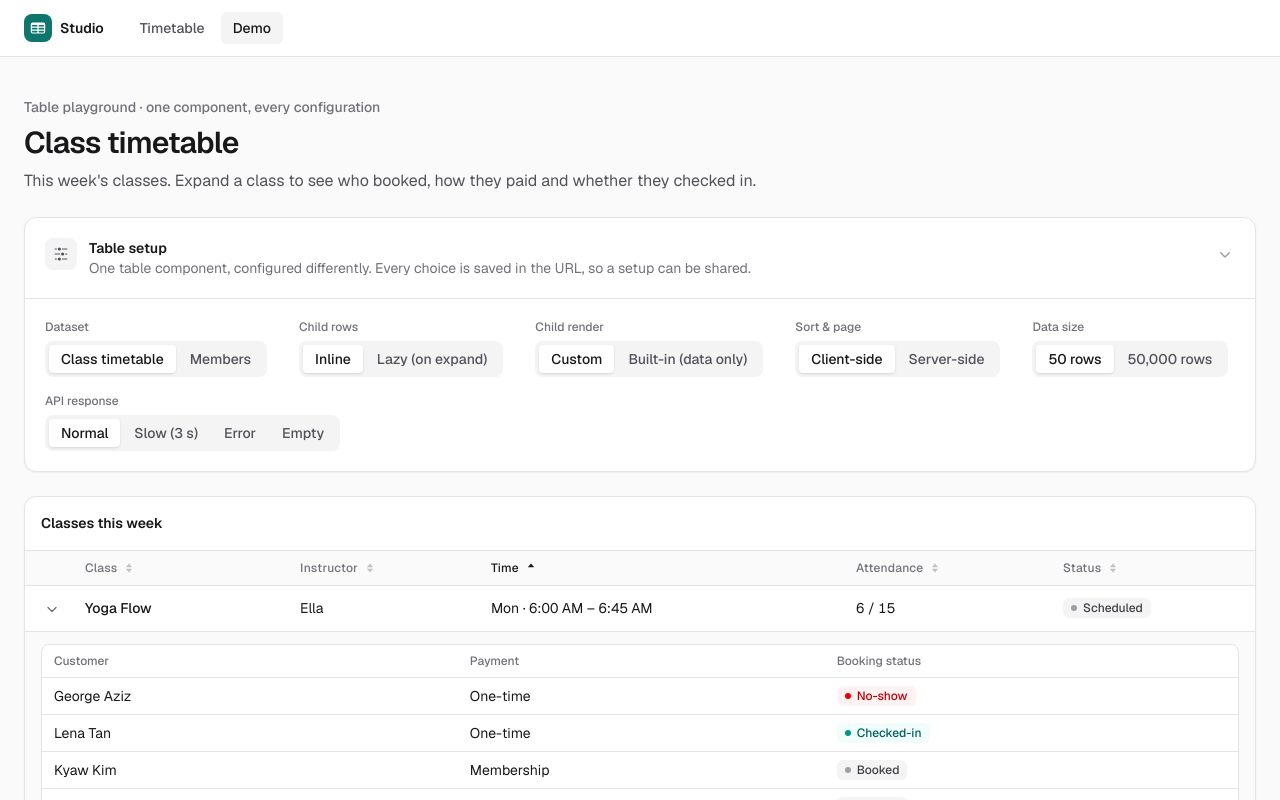
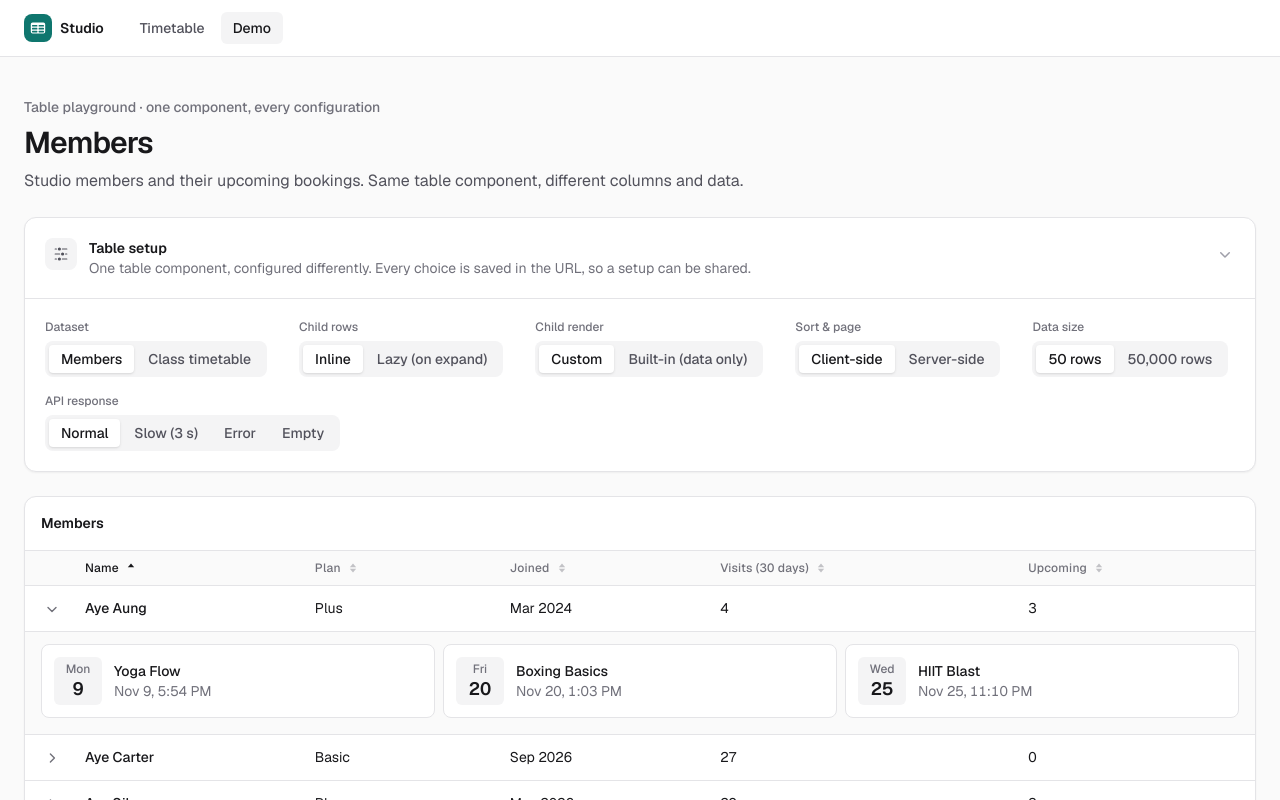
Before and after one commit to HtetWaiYann/reusable-data-table, a React (Vite) app: page /demo in a window 1280 px wide. Both pictures are taken after a click on the button 51 px from the left and 608 px from the top of the page. Shown: the top 800 px of the page. Built offline with nearby package versions, Linux system fonts and the light colour scheme.

Commit message:
feat: open the demo on members and show bookings as cards

```diff
--- a/src/features/common/childTable.ts
+++ b/src/features/common/childTable.ts
@@ -1,4 +1,4 @@
-// Shared Tailwind classes for the nested child tables (attendees, bookings). Arbitrary variants
+// Shared Tailwind classes for the custom child tables (attendees) and child empty messages. Arbitrary variants
 // ([&_th]) style the cells from the table, so each <th>/<td> stays free of repeated classes.
 
 /** The card around a child table: white on the detail row's gray, so it reads as nested. */
--- /dev/null
+++ b/src/features/members/BookingCards.tsx
@@ -0,0 +1,76 @@
+import type { ReactElement } from "react";
+import { CHILD_EMPTY_CLASS } from "../common/childTable.ts";
+import type { Booking } from "./types.ts";
+
+// Built once: creating a formatter is slow. Weekday and day number for the date tile,
+// "Nov 9, 5:54 PM" for the detail line, all in the user's locale.
+const weekdayFormat = new Intl.DateTimeFormat(undefined, { weekday: "short" });
+const dayFormat = new Intl.DateTimeFormat(undefined, { day: "numeric" });
+const dateTimeFormat = new Intl.DateTimeFormat(undefined, {
+  month: "short",
+  day: "numeric",
+  hour: "numeric",
+  minute: "2-digit",
+});
+
+/** Props of {@link BookingCards}. */
+export interface BookingCardsProps {
+  bookings: Booking[];
+  /** Member name, for the list's accessible name. */
+  memberName: string;
+}
+
+/**
+ * The child rows under a member, as cards instead of a nested table: a booking is one item with a
+ * date and a class, not a row of comparable columns, so a card reads faster. Shows that
+ * `renderChildren` can return any layout, not only tables.
+ *
+ * @param props - See {@link BookingCardsProps}.
+ * @returns A list of booking cards, or a message when there are none.
+ */
+export function BookingCards({
+  bookings,
+  memberName,
+}: BookingCardsProps): ReactElement {
+  if (bookings.length === 0) {
+    return <p className={CHILD_EMPTY_CLASS}>No upcoming bookings.</p>;
+  }
+  return (
+    // A list, so screen readers announce "Upcoming bookings: Aye Aung, list, 3 items".
+    <ul
+      aria-label={`Upcoming bookings: ${memberName}`}
+      className="grid gap-2 sm:grid-cols-2 lg:grid-cols-3"
+    >
+      {bookings.map((booking) => (
+        <li
+          key={booking.id}
+          className="flex items-center gap-3 rounded-lg border border-zinc-200 bg-white p-3"
+        >
+          {/* Decorative: the <time> below says the same date in full. */}
+          <span
+            aria-hidden="true"
+            className="flex size-12 flex-none flex-col items-center justify-center rounded-md bg-zinc-100"
+          >
+            <span className="text-xs font-medium text-zinc-500">
+              {weekdayFormat.format(booking.date)}
+            </span>
+            <span className="text-lg leading-6 font-semibold tabular-nums">
+              {dayFormat.format(booking.date)}
+            </span>
+          </span>
+          <span className="flex min-w-0 flex-col">
+            <span className="truncate text-sm font-medium">
+              {booking.className}
+            </span>
+            <time
+              dateTime={booking.date.toISOString()}
+              className="text-sm text-zinc-500 tabular-nums"
+            >
+              {dateTimeFormat.format(booking.date)}
+            </time>
+          </span>
+        </li>
+      ))}
+    </ul>
+  );
+}
--- a/src/features/members/BookingTable.tsx
+++ /dev/null
@@ -1,59 +0,0 @@
-import type { ReactElement } from "react";
-import {
-  CHILD_EMPTY_CLASS,
-  CHILD_TABLE_CARD_CLASS,
-  CHILD_TABLE_CLASS,
-} from "../common/childTable.ts";
-import type { Booking } from "./types.ts";
-
-// Built once: creating a formatter is slow.
-const bookingDateFormat = new Intl.DateTimeFormat(undefined, {
-  weekday: "short",
-  day: "numeric",
-  month: "short",
-});
-
-/** Props of {@link BookingTable}. */
-export interface BookingTableProps {
-  bookings: Booking[];
-  /** Member name, for the nested table's accessible name. */
-  memberName: string;
-}
-
-/**
- * The child rows under a member: their upcoming bookings, or a message when there are none.
- *
- * @param props - See {@link BookingTableProps}.
- * @returns The booking table or the empty message.
- */
-export function BookingTable({
-  bookings,
-  memberName,
-}: BookingTableProps): ReactElement {
-  if (bookings.length === 0) {
-    return <p className={CHILD_EMPTY_CLASS}>No upcoming bookings.</p>;
-  }
-  return (
-    <div className={CHILD_TABLE_CARD_CLASS}>
-      <table
-        className={CHILD_TABLE_CLASS}
-        aria-label={`Upcoming bookings: ${memberName}`}
-      >
-        <thead>
-          <tr>
-            <th scope="col">Date</th>
-            <th scope="col">Class</th>
-          </tr>
-        </thead>
-        <tbody>
-          {bookings.map((booking) => (
-            <tr key={booking.id}>
-              <td>{bookingDateFormat.format(booking.date)}</td>
-              <td>{booking.className}</td>
-            </tr>
-          ))}
-        </tbody>
-      </table>
-    </div>
-  );
-}
--- a/src/features/members/MembersTable.tsx
+++ b/src/features/members/MembersTable.tsx
@@ -9,7 +9,7 @@ import { fetchChildren, type MockScenario } from "../../mocks/api.ts";
 import { getMembers } from "../../mocks/members.ts";
 import { ROW_COUNTS, type ShowcaseOptions } from "../showcase/options.ts";
 import { useTableData } from "../showcase/useTableData.ts";
-import { BookingTable } from "./BookingTable.tsx";
+import { BookingCards } from "./BookingCards.tsx";
 import type { Booking, Member } from "./types.ts";
 
 // Built once: creating a formatter is slow.
@@ -51,9 +51,9 @@ const memberColumns: ColumnDef<Member>[] = [
 
 const DEFAULT_MEMBER_SORT: SortState = { columnId: "name", direction: "asc" };
 
-// Custom render, added on top of the data-only configs below when "Custom" is picked.
+// Custom render (cards, not a table), added on top of the data-only configs below when "Custom" is picked.
 function renderBookings(bookings: Booking[], row: Member) {
-  return <BookingTable bookings={bookings} memberName={row.name} />;
+  return <BookingCards bookings={bookings} memberName={row.name} />;
 }
 
 const inlineBookingsExpansion: ExpansionConfig<Member, Booking> = {
--- a/src/features/showcase/ControlPanel.tsx
+++ b/src/features/showcase/ControlPanel.tsx
@@ -96,8 +96,8 @@ export function ControlPanel({
               name="dataset"
               value={options.dataset}
               choices={[
+                { value: "members", label: "Members" },
                 { value: "timetable", label: "Class timetable" },
-                { value: "members", label: "Members" },
               ]}
               onChange={(dataset) => onChange({ ...options, dataset })}
             />
--- a/src/features/showcase/options.ts
+++ b/src/features/showcase/options.ts
@@ -1,7 +1,7 @@
 import type { MockScenario } from "../../mocks/api.ts";
 
-/** Which dataset the table shows. Members is the second, differently shaped dataset. */
-export type Dataset = "timetable" | "members";
+/** Which dataset the table shows. Members is the default on /demo: the timetable already has its own page. */
+export type Dataset = "members" | "timetable";
 /** How child rows arrive: with the parent row, or fetched when a row expands. */
 export type ChildRowsMode = "inline" | "lazy";
 /** How child rows look: the table's built-in table (data only), or the consumer's own render. */
@@ -28,7 +28,7 @@ export const ROW_COUNTS: Record<DataSize, number> = {
 };
 
 export const DEFAULT_OPTIONS: ShowcaseOptions = {
-  dataset: "timetable",
+  dataset: "members",
   childRows: "inline",
   childRender: "custom",
   dataMode: "client",
@@ -43,7 +43,7 @@ const PARAMS: {
     values: readonly ShowcaseOptions[Key][];
   };
 } = {
-  dataset: { name: "dataset", values: ["timetable", "members"] },
+  dataset: { name: "dataset", values: ["members", "timetable"] },
   childRows: { name: "children", values: ["inline", "lazy"] },
   childRender: { name: "render", values: ["builtin", "custom"] },
   dataMode: { name: "mode", values: ["client", "server"] },
```
Also changed, not shown: 2 other files (tests, documents, lock files or other folders).
